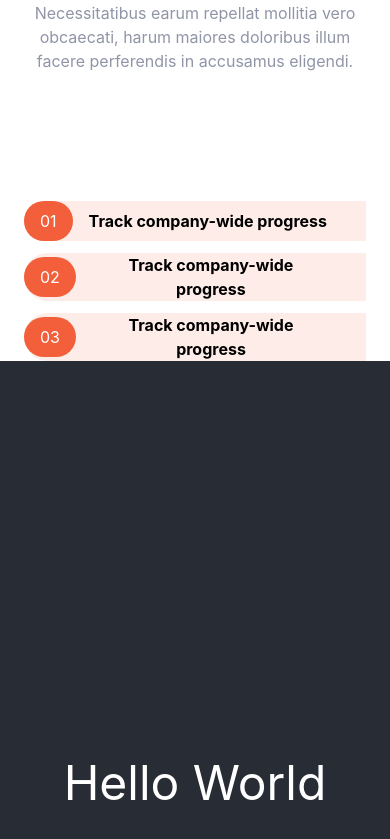
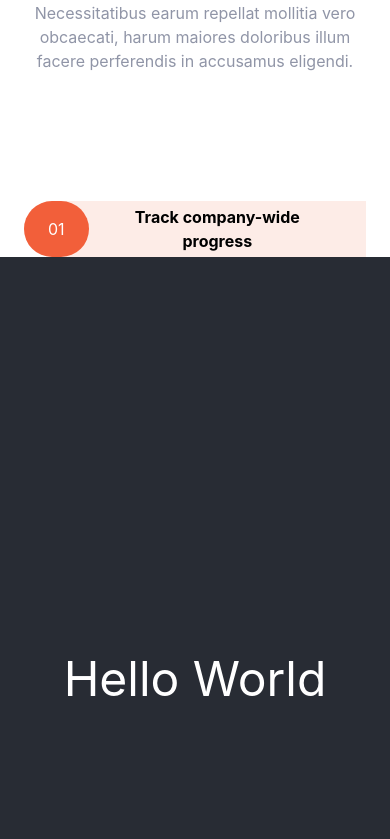
Before and after one commit to zachyo/mini-tailwind-proj, a React (Create React App) app: page / in a window 390 px wide. Shown: the part 887-1726 px from the top of the page. Built offline with nearby package versions, Linux system fonts and the light colour scheme.

Commit message:
Update features.component.jsx

```diff
--- a/src/features.component.jsx
+++ b/src/features.component.jsx
@@ -16,23 +16,33 @@ const Features = () => {
       </div>
       <div className="flex flex-col justify-start space-y-8 md:w-1/2">
         {/* List Item */}
-        <div className="flex flex-col space-y-3 md:space-y-0 md:space-x-6">
-          {/* <div className="rounded-l-full bg-brightRedSupLight md:bg-transparent">
+        <div className="flex flex-col space-y-3 md:space-y-0 md:space-x-6 md:flex-row">
+          <div className="rounded-l-full bg-brightRedSupLight md:bg-transparent">
             <div className="flex items-center space-x-4">
-              <div className="rounded-full text-white py-4 px-6 bg-brightRed md:py-1">01</div>
-              <h3 className="font-bold md:mb-4 pr-9">Track company-wide progress</h3>
+              <div className="rounded-full text-white py-4 px-6 bg-brightRed md:py-1">
+                01
+              </div>
+              <h3 className="font-bold md:mb-4 pr-9 md:hidden">
+                Track company-wide progress
+              </h3>
             </div>
-          </div> */}
+          </div>
+          <h3 className="hidden font-bold text-lg mb-4 md:block ">
+            Track company-wide progress
+          </h3>
 
-          <div className="rounded-l-full bg-brightRedSupLight md:bg-transparent flex items-center space-x-4">
+          {/* <div className="rounded-l-full bg-brightRedSupLight md:bg-transparent flex items-center space-x-4">
             <div className="rounded-full text-white py-2 px-4 bg-brightRed md:py-1">
               01
             </div>
-            <h3 className="font-bold md:mb-4 pr-9 md:text-base">
+            <h3 className="font-bold md:mb-4 pr-9 md:text-base md:hidden">
               Track company-wide progress
             </h3>
-          </div>
-          <div className="rounded-l-full bg-brightRedSupLight md:bg-transparent flex items-center space-x-4">
+            <h3 className="hidden font-bold text-lg mb-4 md:block ">
+              Track company-wide progress
+            </h3>
+          </div> */}
+          {/* <div className="rounded-l-full bg-brightRedSupLight md:bg-transparent flex items-center space-x-4">
             <div className="rounded-full text-white py-2 px-4 bg-brightRed md:py-1">
               02
             </div>
@@ -47,7 +57,7 @@ const Features = () => {
             <h3 className="font-bold md:mb-4 pr-9 md:text-base">
               Track company-wide progress
             </h3>
-          </div>
+          </div> */}
         </div>
       </div>
     </div>
```
